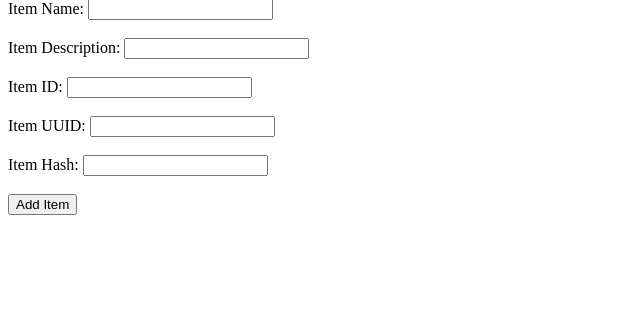
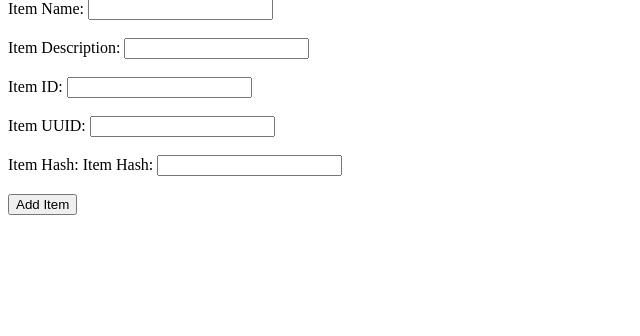
Before and after one commit to varshaa476/git-assignment, a Flask app: page /todo in a window 1280 px wide. Shown: the part 81-417 px from the top of the page, without its empty margins (0-640 px from the left). Run offline with Flask 3, Linux system fonts and the light colour scheme.

```diff
--- a/templates/todo.html
+++ b/templates/todo.html
@@ -13,6 +13,7 @@
         <label>Item UUID:</label>
         <input type="text" name="itemUuid"><br><br>
         <label>Item Hash:</label>
+         <label>Item Hash:</label>
         <input type="text" name="itemHash"><br><br>
         <button type="submit">Add Item</button>
     </form>
```
